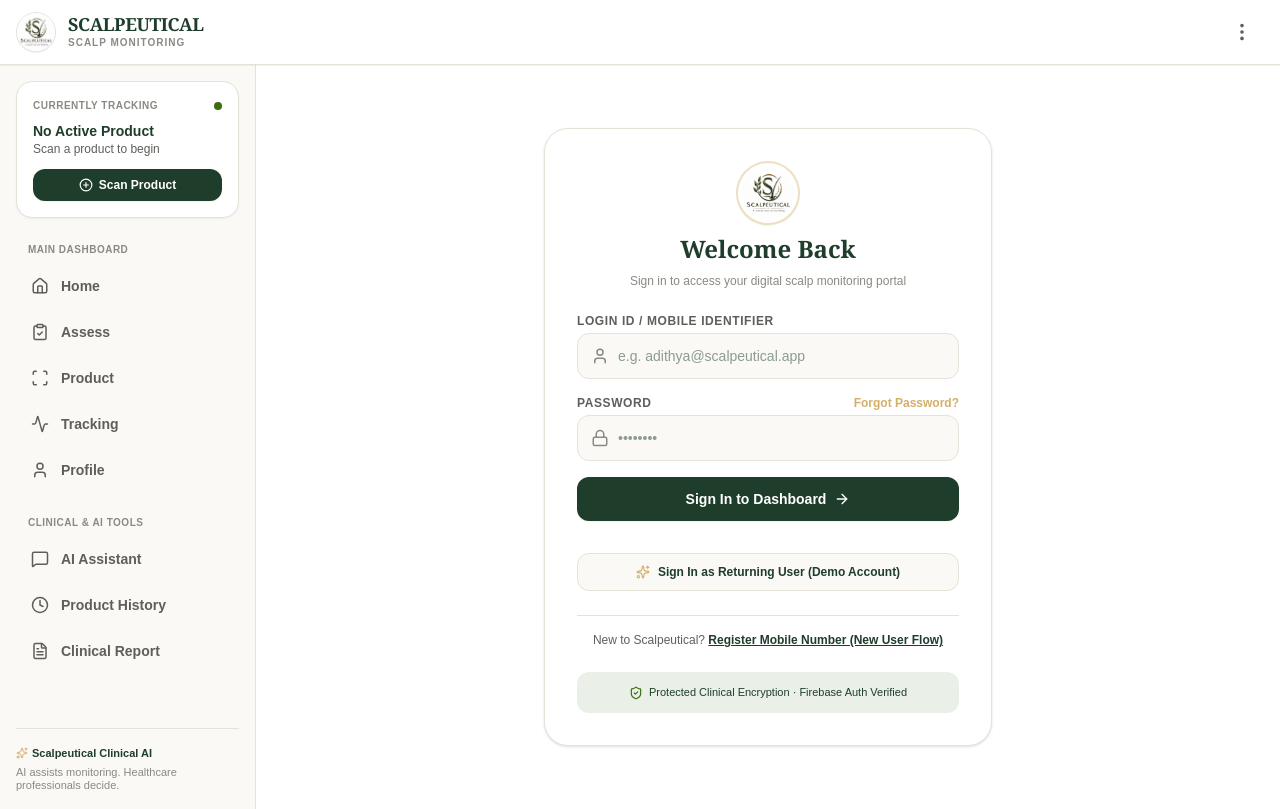
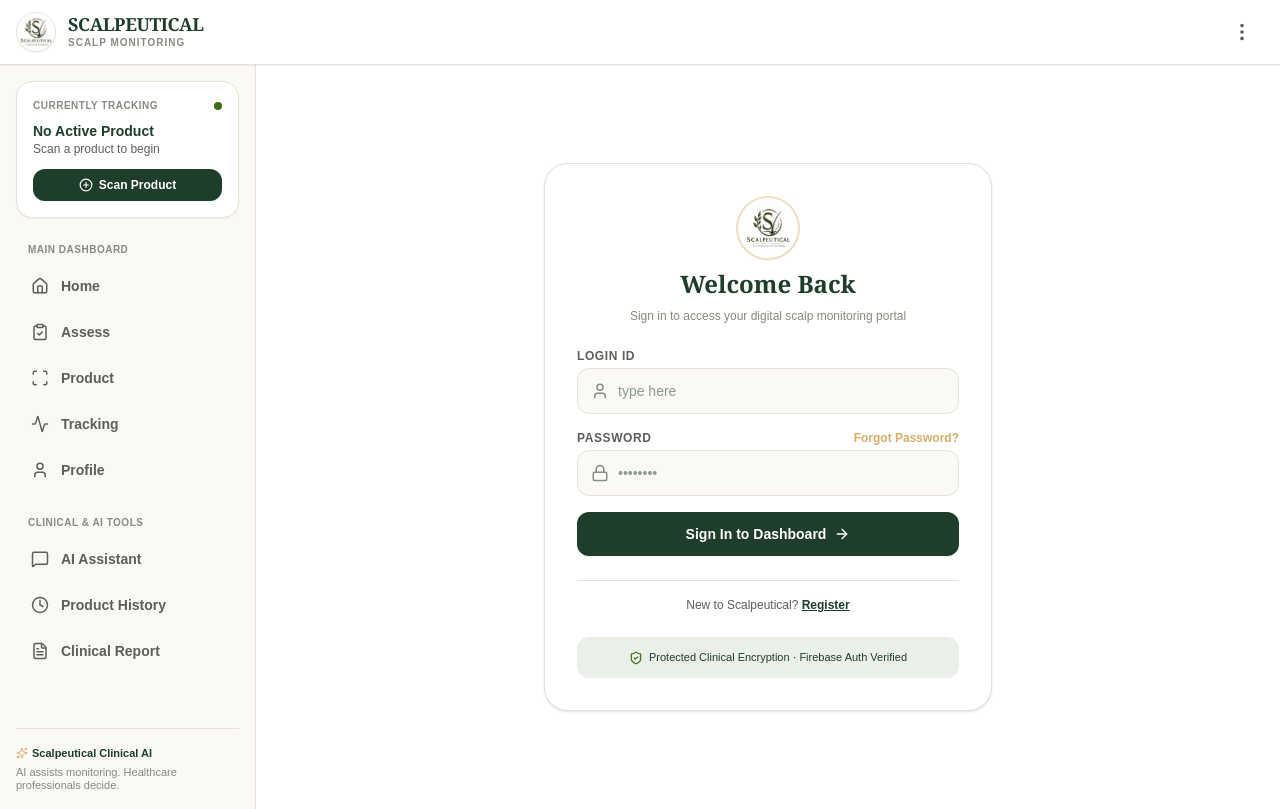
Before and after one commit to adithya-retheep/scalpeutical, a Next.js app: page /auth/login in a window 1280 px wide. Built offline with nearby package versions, Linux system fonts and the light colour scheme.

Commit message:
Update Login page UI: set placeholder type here, remove demo button, format register link

```diff
--- a/src/app/auth/login/page.tsx
+++ b/src/app/auth/login/page.tsx
@@ -5,14 +5,14 @@
 import Link from 'next/link';
 import { useRouter } from 'next/navigation';
 import { useAuth } from '../../../context/auth-context';
-import { Lock, User, ArrowRight, ShieldCheck, AlertCircle, Sparkles } from 'lucide-react';
+import { Lock, User, ArrowRight, ShieldCheck, AlertCircle } from 'lucide-react';
 
 export default function LoginPage() {
   const [loginId, setLoginId] = useState('');
   const [password, setPassword] = useState('');
   const [error, setError] = useState('');
   const [isSubmitting, setIsSubmitting] = useState(false);
-  const { login, demoLogin } = useAuth();
+  const { login } = useAuth();
   const router = useRouter();
 
   const handleSubmit = async (e: React.FormEvent) => {
@@ -36,12 +36,6 @@
     } finally {
       setIsSubmitting(false);
     }
-  };
-
-  const handleDemoSignIn = async () => {
-    setIsSubmitting(true);
-    await demoLogin();
-    router.push('/');
   };
 
   return (
@@ -75,7 +69,7 @@
         <form onSubmit={handleSubmit} className="space-y-4">
           <div>
             <label className="block text-xs font-bold uppercase tracking-wider text-[#5F5E5A] mb-1">
-              Login ID / Mobile Identifier
+              Login ID
             </label>
             <div className="relative">
               <div className="absolute inset-y-0 left-0 pl-3.5 flex items-center pointer-events-none text-[#8A8A82]">
@@ -85,7 +79,7 @@
                 type="text"
                 value={loginId}
                 onChange={(e) => setLoginId(e.target.value)}
-                placeholder="e.g. adithya@scalpeutical.app"
+                placeholder="type here"
                 className="w-full pl-10 pr-4 py-3 bg-[#FAF9F5] border border-[#E5E2D8] rounded-xl text-sm font-medium text-[#1F3D2B] focus:outline-none focus:border-[#1F3D2B] focus:ring-1 focus:ring-[#1F3D2B]"
               />
             </div>
@@ -127,24 +121,11 @@
           </button>
         </form>
 
-        {/* Demo Returning User Quick Access */}
-        <div className="pt-2">
-          <button
-            type="button"
-            onClick={handleDemoSignIn}
-            disabled={isSubmitting}
-            className="w-full bg-[#FAF9F5] hover:bg-[#F1EFE8] border border-[#E5E2D8] text-[#1F3D2B] py-2.5 rounded-xl font-bold text-xs flex items-center justify-center gap-2 transition-all"
-          >
-            <Sparkles size={14} className="text-[#D4AF6A]" />
-            <span>Sign In as Returning User (Demo Account)</span>
-          </button>
-        </div>
-
         <div className="pt-4 border-t border-[#E5E2D8] text-center space-y-2">
           <p className="text-xs text-[#5F5E5A]">
             New to Scalpeutical?{' '}
             <Link href="/auth/signup" className="text-[#1F3D2B] font-bold underline hover:text-[#3B6D11]">
-              Register Mobile Number (New User Flow)
+              Register
             </Link>
           </p>
         </div>
```
